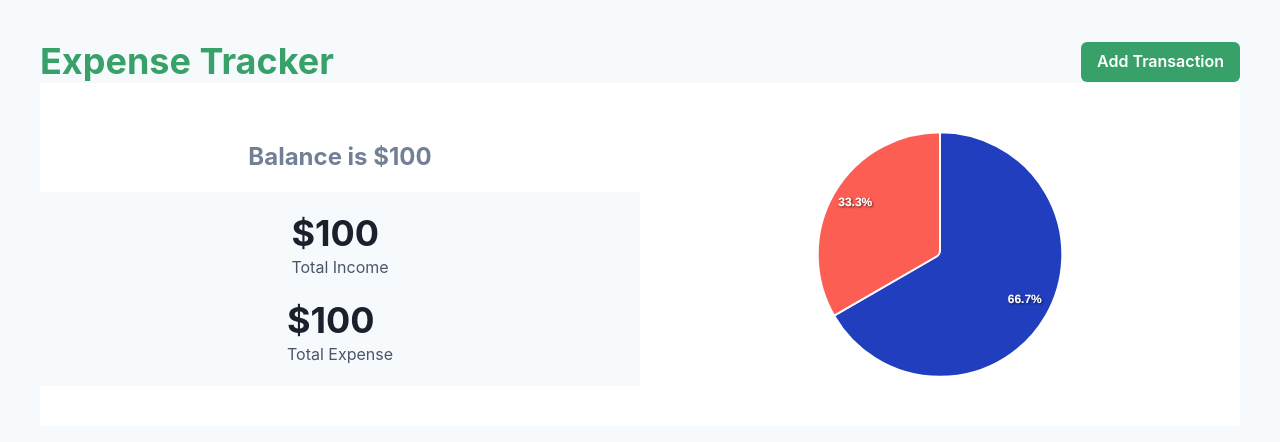
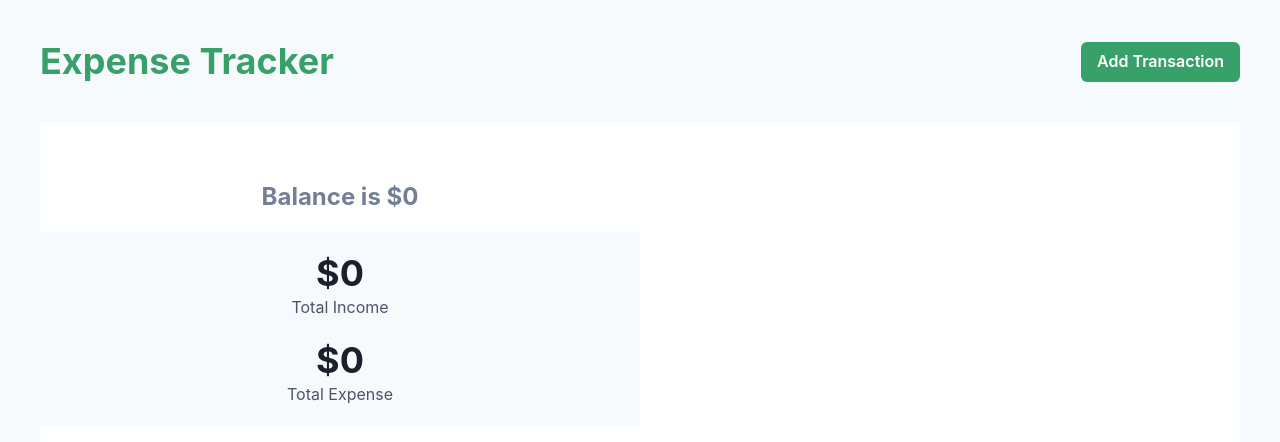
Before and after one commit to Abhijitkr/expense-tracker, a React (Vite) app: page / in a window 1280 px wide. Shown: the top 442 px of the page. Built offline with nearby package versions, Linux system fonts and the light colour scheme.

Commit message:
Adds Total Expense and Income with balance and reflects in chart

```diff
--- a/src/components/ExpenseChart.jsx
+++ b/src/components/ExpenseChart.jsx
@@ -1,4 +1,6 @@
+import { useContext } from "react";
 import Charts from "react-apexcharts";
+import { GlobalContext } from "../context/GlobalContext";
 
 const options = {
   labels: ["Income", "Expense"],
@@ -44,14 +46,16 @@ const options = {
   },
 };
 
-export default function ExpenseChart({ income = 1000, expense = 500 }) {
+export default function ExpenseChart() {
+  const { totalIncome, totalExpense } = useContext(GlobalContext);
+
   return (
     <Charts
       options={options}
       type="pie"
       height="100%"
       width="100%"
-      series={[income, expense]}
+      series={[totalIncome, totalExpense]}
     />
   );
 }
--- a/src/components/Navbar.jsx
+++ b/src/components/Navbar.jsx
@@ -5,7 +5,7 @@ import { GlobalContext } from "../context/GlobalContext";
 export default function Navbar() {
   const { onOpen } = useContext(GlobalContext);
   return (
-    <Flex alignItems="center" justifyContent="space-between">
+    <Flex alignItems="center" justifyContent="space-between" mb="10">
       <Heading color={"green.500"}>Expense Tracker</Heading>
       <Button onClick={onOpen} colorScheme="green">
         Add Transaction
--- a/src/components/Summary.jsx
+++ b/src/components/Summary.jsx
@@ -1,13 +1,39 @@
 import { Box, Flex, Heading, Text } from "@chakra-ui/react";
 import AddTransaction from "./AddTransaction";
 import ExpenseChart from "./ExpenseChart";
+import { useContext, useEffect } from "react";
+import { GlobalContext } from "../context/GlobalContext";
 
 export default function Summary() {
+  const {
+    allTransactions,
+    totalExpense,
+    totalIncome,
+    setTotalExpense,
+    setTotalIncome,
+  } = useContext(GlobalContext);
+
+  useEffect(() => {
+    let income = 0;
+    let expense = 0;
+
+    allTransactions.forEach((transaction) => {
+      if (transaction.type === "income") {
+        income += parseFloat(transaction.amount);
+      } else {
+        expense += parseFloat(transaction.amount);
+      }
+    });
+
+    setTotalIncome(income);
+    setTotalExpense(expense);
+  }, [allTransactions]);
+
   return (
     <Flex bg="white" py="10">
       <Box w="50%">
         <Heading fontSize="1.5em" color="gray.500" textAlign="center" p="5">
-          Balance is $100
+          Balance is ${totalIncome - totalExpense}
         </Heading>
         <Flex
           bg="gray.50"
@@ -16,12 +42,12 @@ export default function Summary() {
           gap="5"
           padding="5"
         >
-          <Box>
-            <Heading>$100</Heading>
+          <Box textAlign="center">
+            <Heading>${totalIncome}</Heading>
             <Text color="gray.600">Total Income</Text>
           </Box>
-          <Box>
-            <Heading>$100</Heading>
+          <Box textAlign="center">
+            <Heading>${totalExpense}</Heading>
             <Text color="gray.600">Total Expense</Text>
           </Box>
         </Flex>
--- a/src/context/GlobalContext.jsx
+++ b/src/context/GlobalContext.jsx
@@ -25,7 +25,6 @@ export default function GlobalState({ children }) {
       amount: 0,
     });
   }
-  console.log(allTransactions);
 
   return (
     <GlobalContext.Provider
```
